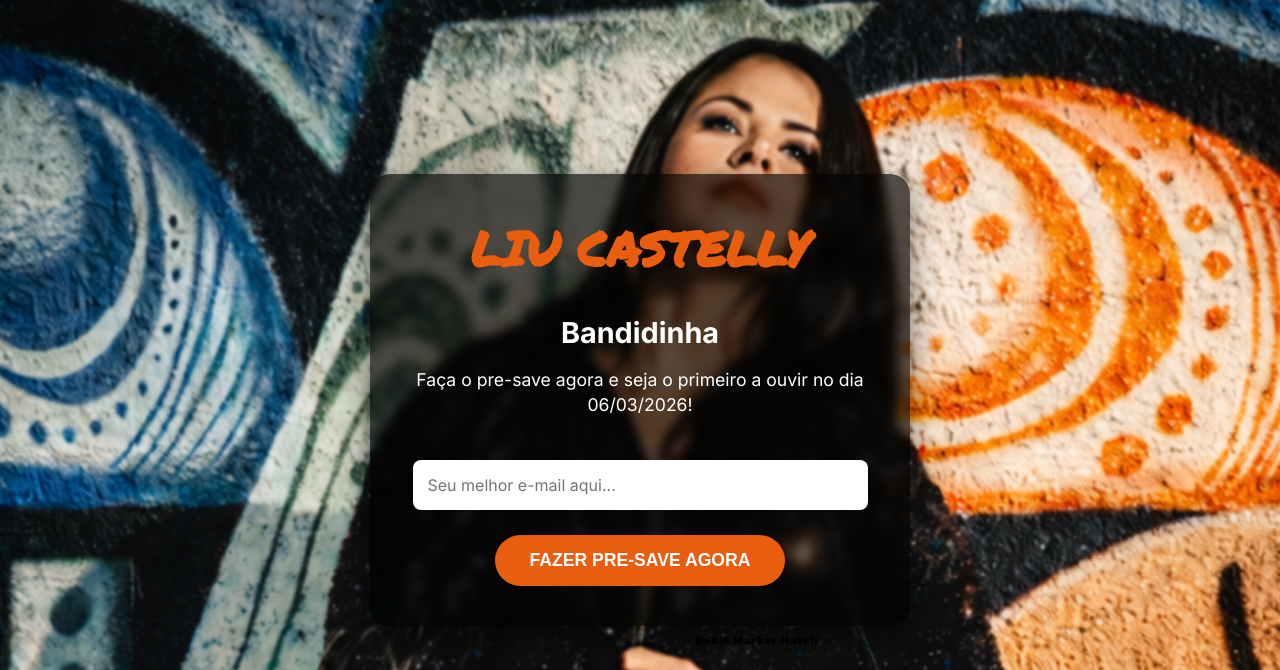
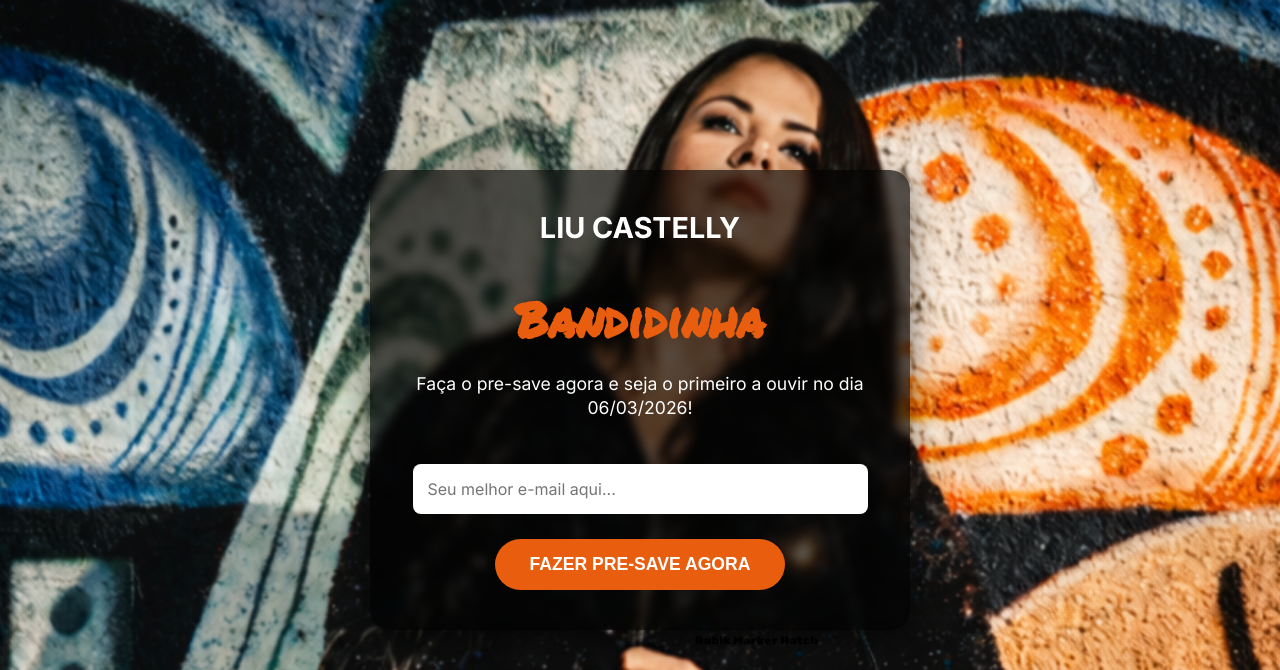
Before and after one commit to glanghinotti/liucastelly-presave, a Flask app: page / in a window 1280 px wide. Shown: the top 670 px of the page. Run offline with Flask 3, Linux system fonts and the light colour scheme.

Commit message:
Update index.html

```diff
--- a/templates/index.html
+++ b/templates/index.html
@@ -7,7 +7,6 @@
     <link href="https://fonts.googleapis.com/css2?family=Permanent+Marker&family=Inter:wght@400;700&display=swap" rel="stylesheet">
     <style>
         body {
-            /* REMOVIDO O FILTRO LARANJA, AGORA É SÓ A IMAGEM */
             background: url('/static/images/Capa.webp');
             background-size: cover;
             background-position: center;
@@ -24,15 +23,27 @@
         .container {
             max-width: 500px;
             width: 90%;
-            /* Aumentei um pouco a escuridão do fundo para o texto ler melhor */
             background: rgba(0, 0, 0, 0.65);
             padding: 40px 20px;
             border-radius: 20px;
             box-shadow: 0 10px 30px rgba(0,0,0,0.5);
-            backdrop-filter: blur(5px); /* Efeito de desfoque moderno */
+            backdrop-filter: blur(5px);
         }
-        h1 { font-family: 'Permanent Marker', cursive; font-size: 3rem; margin-top: 0; color: #E85D0E; /* Título laranja para destaque */ }
-        h2 { font-size: 1.8rem; margin-bottom: 10px; }
+        /* Título principal: Liu Castelly */
+        h1 {
+            font-family: 'Inter', sans-serif; /* Fonte mais simples */
+            font-size: 1.8rem; /* Letra menor */
+            margin-top: 0;
+            color: white; /* Cor branca */
+            font-weight: 700;
+        }
+        /* Título da música: Bandidinha */
+        h2 {
+            font-family: 'Permanent Marker', cursive; /* Fonte estilo marker */
+            font-size: 3rem; /* Letra grande */
+            margin-bottom: 10px;
+            color: #E85D0E; /* Cor vermelha/laranja */
+        }
         p { font-size: 1.1rem; line-height: 1.4; }
         input[type="email"] { width: 85%; padding: 15px; margin: 25px 0; border-radius: 8px; border: none; font-size: 1rem; font-family: 'Inter', sans-serif; }
         button { background-color: #E85D0E; color: white; border: none; padding: 15px 35px; font-weight: bold; cursor: pointer; border-radius: 50px; font-size: 1.1rem; transition: transform 0.2s, background 0.2s; }
```
